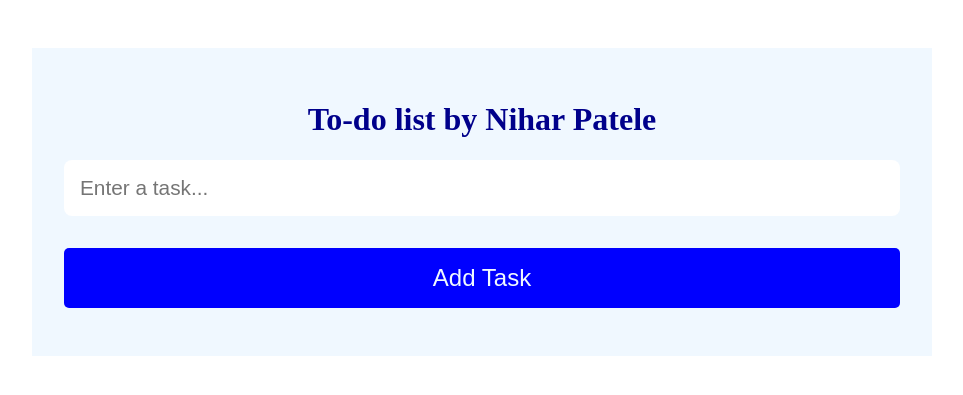
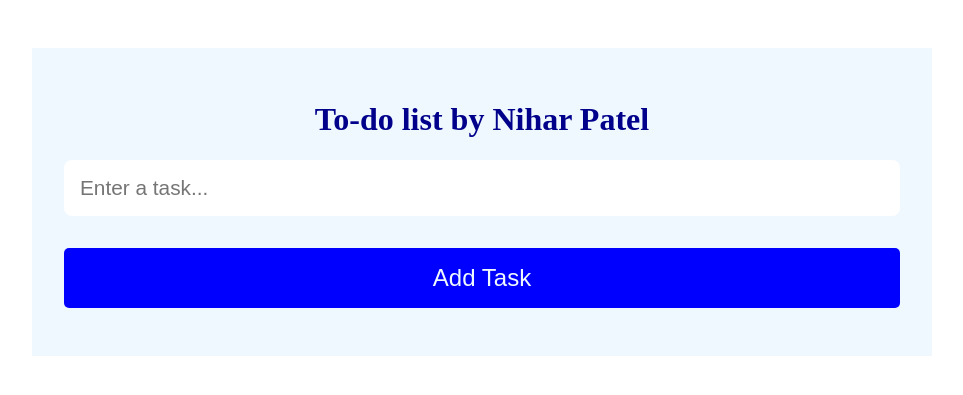
Before and after one commit to Nihar24685475/ET721-spring-2026, a Flask app: page / in a window 1280 px wide. Shown: the top 395 px of the page, without its empty margins (158-1121 px from the left). Run offline with Flask 3, Linux system fonts and the light colour scheme; data that the repository does not hold is empty.

Commit message:
complete lab16

```diff
--- a/lab16/templates/index.html
+++ b/lab16/templates/index.html
@@ -8,7 +8,7 @@
 </head>
 <body>
     <main class="maincontainer">
-        <h1 class="title">To-do list by Nihar Patele</h1>
+        <h1 class="title">To-do list by Nihar Patel</h1>
 
         <input type="text" id="taskinput" placeholder="Enter a task...">
         <button class="btnaddtask" onclick="addTask()">Add Task</button>
```
